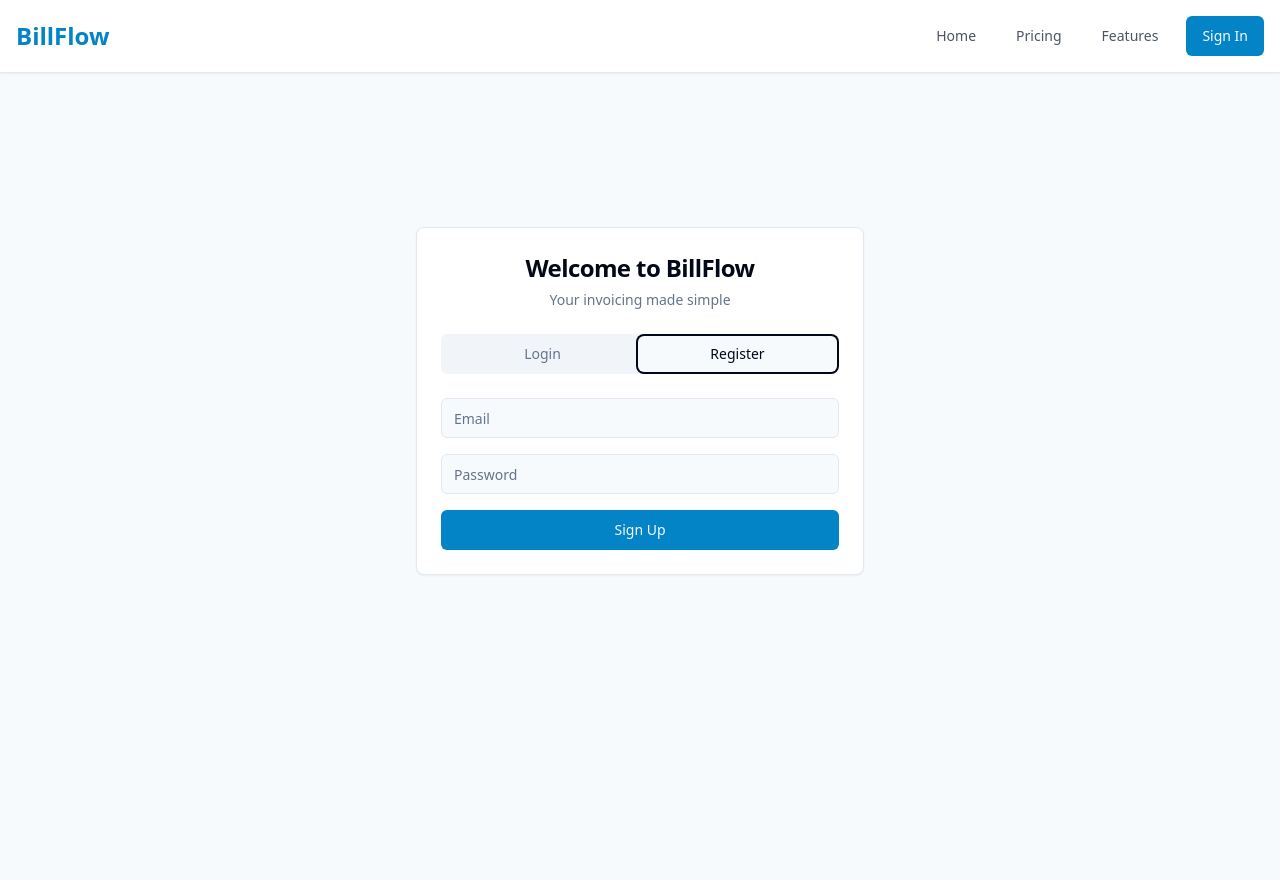
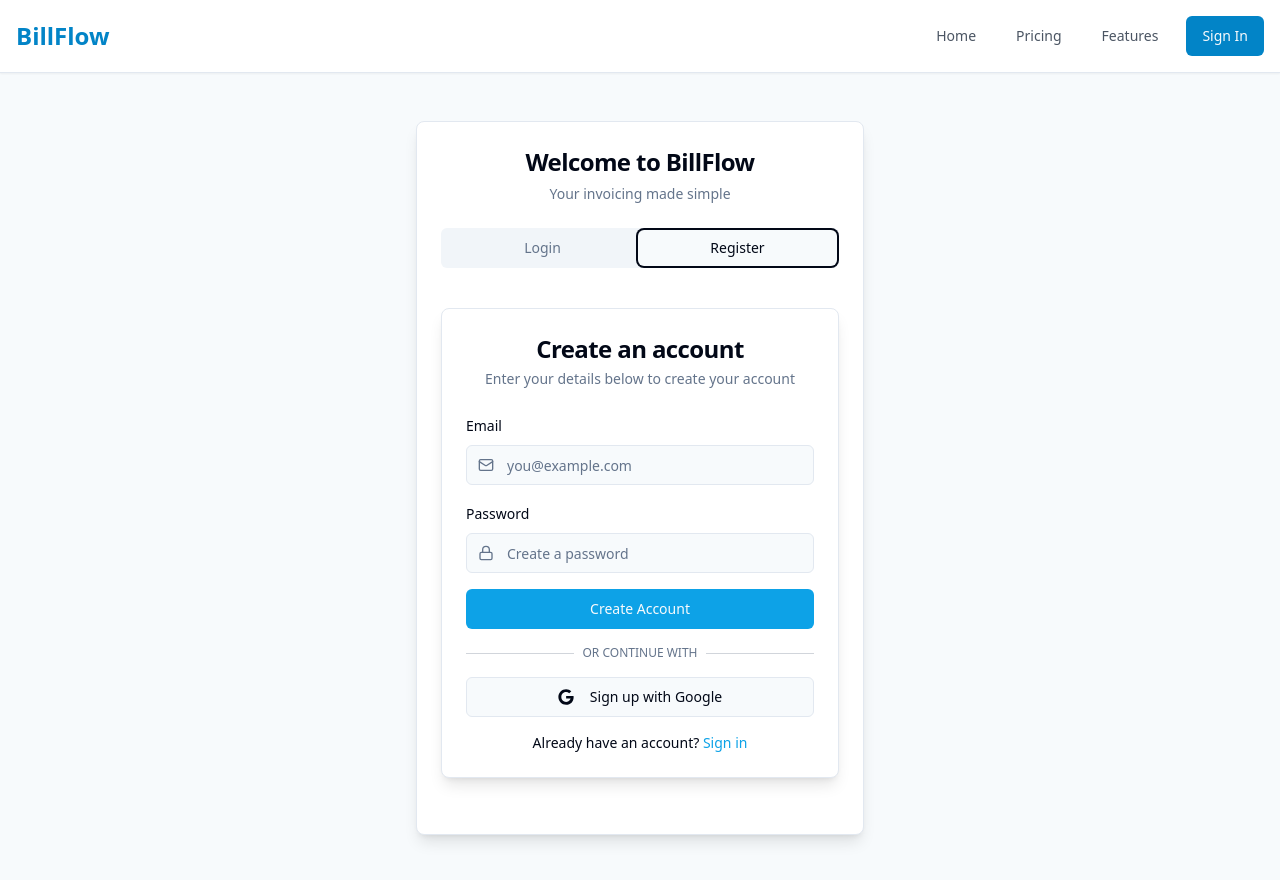
Before and after one commit to manan879/smart-saas-deploy, a React (Vite) app: page /auth in a window 1280 px wide. Both pictures are taken after a click on the tab "Register". Shown: the top 880 px of the page. Before the commit the page ends 800 px from the top, so only its background shows below. Built offline with nearby package versions, Linux system fonts and the light colour scheme.

Commit message:
feat: Add signup component
Adds a React signup component with email/password and Google OAuth signup/login, form validation, success/error messages, Tailwind styling, and Supabase integration.

```diff
--- a/src/components/AuthForm.tsx
+++ b/src/components/AuthForm.tsx
@@ -5,33 +5,33 @@ import { Button } from '@/components/ui/button';
 import { Input } from '@/components/ui/input';
 import { Card, CardContent, CardDescription, CardFooter, CardHeader, CardTitle } from '@/components/ui/card';
 import { Tabs, TabsContent, TabsList, TabsTrigger } from '@/components/ui/tabs';
+import { SignupForm } from '@/components/SignupForm';
+import { Mail, Lock } from 'lucide-react';
 
 export const AuthForm = () => {
-  const { signIn, signUp, loading } = useAuth();
+  const { signIn, loading } = useAuth();
   const [email, setEmail] = useState('');
   const [password, setPassword] = useState('');
+  const [authLoading, setAuthLoading] = useState(false);
+  const [error, setError] = useState<string | null>(null);
 
   const handleSignIn = async (e: React.FormEvent) => {
     e.preventDefault();
     try {
+      setAuthLoading(true);
+      setError(null);
       await signIn(email, password);
-    } catch (error) {
+    } catch (error: any) {
+      setError(error.message || "Login failed");
       console.error('Sign-in error:', error);
-    }
-  };
-
-  const handleSignUp = async (e: React.FormEvent) => {
-    e.preventDefault();
-    try {
-      await signUp(email, password);
-    } catch (error) {
-      console.error('Sign-up error:', error);
+    } finally {
+      setAuthLoading(false);
     }
   };
 
   return (
     <div className="flex min-h-[70vh] items-center justify-center">
-      <Card className="w-full max-w-md">
+      <Card className="w-full max-w-md shadow-lg">
         <CardHeader>
           <CardTitle className="text-2xl text-center">Welcome to BillFlow</CardTitle>
           <CardDescription className="text-center">Your invoicing made simple</CardDescription>
@@ -44,57 +44,53 @@ export const AuthForm = () => {
             </TabsList>
             <TabsContent value="login">
               <form onSubmit={handleSignIn} className="space-y-4 pt-4">
+                {error && (
+                  <div className="p-3 bg-red-50 border border-red-200 text-red-700 rounded-md text-sm">
+                    {error}
+                  </div>
+                )}
+
                 <div className="space-y-2">
+                  <div className="relative">
+                    <Mail className="absolute left-3 top-3 h-4 w-4 text-muted-foreground" />
                     <Input
                       id="email"
                       type="email"
                       placeholder="Email"
+                      className="pl-10"
                       value={email}
                       onChange={(e) => setEmail(e.target.value)}
                       required
+                      disabled={authLoading || loading}
                     />
                   </div>
+                </div>
                 <div className="space-y-2">
+                  <div className="relative">
+                    <Lock className="absolute left-3 top-3 h-4 w-4 text-muted-foreground" />
                     <Input
                       id="password"
                       type="password"
                       placeholder="Password"
+                      className="pl-10"
                       value={password}
                       onChange={(e) => setPassword(e.target.value)}
                       required
+                      disabled={authLoading || loading}
                     />
                   </div>
-                <Button type="submit" className="w-full bg-billflow-600 hover:bg-billflow-700" disabled={loading}>
-                  {loading ? 'Signing in...' : 'Sign In'}
+                </div>
+                <Button
+                  type="submit"
+                  className="w-full bg-primary hover:bg-primary/90"
+                  disabled={authLoading || loading}
+                >
+                  {(authLoading || loading) ? 'Signing in...' : 'Sign In'}
                 </Button>
               </form>
             </TabsContent>
             <TabsContent value="register">
-              <form onSubmit={handleSignUp} className="space-y-4 pt-4">
-                <div className="space-y-2">
-                  <Input
-                    id="register-email"
-                    type="email"
-                    placeholder="Email"
-                    value={email}
-                    onChange={(e) => setEmail(e.target.value)}
-                    required
-                  />
-                </div>
-                <div className="space-y-2">
-                  <Input
-                    id="register-password"
-                    type="password"
-                    placeholder="Password"
-                    value={password}
-                    onChange={(e) => setPassword(e.target.value)}
-                    required
-                  />
-                </div>
-                <Button type="submit" className="w-full bg-billflow-600 hover:bg-billflow-700" disabled={loading}>
-                  {loading ? 'Signing up...' : 'Sign Up'}
-                </Button>
-              </form>
+              <SignupForm />
             </TabsContent>
           </Tabs>
         </CardContent>
--- /dev/null
+++ b/src/components/SignupForm.tsx
@@ -0,0 +1,199 @@
+
+import React, { useState } from 'react';
+import { useForm } from 'react-hook-form';
+import { useAuth } from '@/context/AuthContext';
+import { Button } from '@/components/ui/button';
+import { Input } from '@/components/ui/input';
+import { Form, FormControl, FormField, FormItem, FormLabel, FormMessage } from '@/components/ui/form';
+import { Card, CardContent, CardDescription, CardFooter, CardHeader, CardTitle } from '@/components/ui/card';
+import { Alert, AlertDescription } from '@/components/ui/alert';
+import { toast } from 'sonner';
+import { zodResolver } from '@hookform/resolvers/zod';
+import * as z from 'zod';
+import { Mail, Lock, AlertTriangle, User, Check } from 'lucide-react';
+
+// Form validation schema
+const signupSchema = z.object({
+  email: z.string().email({ message: "Please enter a valid email address" }),
+  password: z.string().min(8, { message: "Password must be at least 8 characters" })
+    .regex(/[A-Z]/, { message: "Password must contain at least one uppercase letter" })
+    .regex(/[0-9]/, { message: "Password must contain at least one number" })
+});
+
+type SignupFormValues = z.infer<typeof signupSchema>;
+
+export const SignupForm = () => {
+  const { signUp, supabase } = useAuth();
+  const [loading, setLoading] = useState(false);
+  const [error, setError] = useState<string | null>(null);
+  const [success, setSuccess] = useState<string | null>(null);
+
+  const form = useForm<SignupFormValues>({
+    resolver: zodResolver(signupSchema),
+    defaultValues: {
+      email: "",
+      password: "",
+    },
+  });
+
+  const handleSignUp = async (data: SignupFormValues) => {
+    try {
+      setLoading(true);
+      setError(null);
+
+      await signUp(data.email, data.password);
+
+      setSuccess("Account created successfully! Please check your email for verification.");
+      form.reset();
+    } catch (err: any) {
+      setError(err.message || "Failed to create account");
+    } finally {
+      setLoading(false);
+    }
+  };
+
+  const handleGoogleSignIn = async () => {
+    try {
+      setLoading(true);
+      setError(null);
+
+      const { error } = await supabase.auth.signInWithOAuth({
+        provider: 'google',
+        options: {
+          redirectTo: window.location.origin + '/dashboard'
+        }
+      });
+
+      if (error) throw error;
+    } catch (err: any) {
+      setError(err.message || "Failed to sign in with Google");
+      toast.error(err.message || "Failed to sign in with Google");
+    } finally {
+      setLoading(false);
+    }
+  };
+
+  return (
+    <div className="flex justify-center items-center py-8">
+      <Card className="w-full max-w-md shadow-lg">
+        <CardHeader className="space-y-1 text-center">
+          <CardTitle className="text-2xl font-bold">Create an account</CardTitle>
+          <CardDescription>
+            Enter your details below to create your account
+          </CardDescription>
+        </CardHeader>
+        <CardContent className="space-y-4">
+          {error && (
+            <Alert variant="destructive" className="mb-4">
+              <AlertTriangle className="h-4 w-4" />
+              <AlertDescription>{error}</AlertDescription>
+            </Alert>
+          )}
+
+          {success && (
+            <Alert className="mb-4 bg-green-50 border-green-200 text-green-800">
+              <Check className="h-4 w-4 text-green-500" />
+              <AlertDescription>{success}</AlertDescription>
+            </Alert>
+          )}
+
+          <Form {...form}>
+            <form onSubmit={form.handleSubmit(handleSignUp)} className="space-y-4">
+              <FormField
+                control={form.control}
+                name="email"
+                render={({ field }) => (
+                  <FormItem>
+                    <FormLabel>Email</FormLabel>
+                    <FormControl>
+                      <div className="relative">
+                        <Mail className="absolute left-3 top-3 h-4 w-4 text-muted-foreground" />
+                        <Input
+                          placeholder="you@example.com"
+                          className="pl-10"
+                          {...field}
+                          disabled={loading}
+                        />
+                      </div>
+                    </FormControl>
+                    <FormMessage />
+                  </FormItem>
+                )}
+              />
+              <FormField
+                control={form.control}
+                name="password"
+                render={({ field }) => (
+                  <FormItem>
+                    <FormLabel>Password</FormLabel>
+                    <FormControl>
+                      <div className="relative">
+                        <Lock className="absolute left-3 top-3 h-4 w-4 text-muted-foreground" />
+                        <Input
+                          type="password"
+                          placeholder="Create a password"
+                          className="pl-10"
+                          {...field}
+                          disabled={loading}
+                        />
+                      </div>
+                    </FormControl>
+                    <FormMessage />
+                  </FormItem>
+                )}
+              />
+              <Button
+                type="submit"
+                className="w-full bg-primary hover:bg-primary/90"
+                disabled={loading}
+              >
+                {loading ? 'Creating account...' : 'Create Account'}
+              </Button>
+            </form>
+          </Form>
+
+          <div className="relative">
+            <div className="absolute inset-0 flex items-center">
+              <span className="w-full border-t border-gray-300" />
+            </div>
+            <div className="relative flex justify-center text-xs uppercase">
+              <span className="bg-card px-2 text-muted-foreground">Or continue with</span>
+            </div>
+          </div>
+
+          <Button
+            type="button"
+            variant="outline"
+            onClick={handleGoogleSignIn}
+            disabled={loading}
+            className="w-full"
+          >
+            <svg
+              className="mr-2 h-4 w-4"
+              aria-hidden="true"
+              focusable="false"
+              data-prefix="fab"
+              data-icon="google"
+              role="img"
+              xmlns="http://www.w3.org/2000/svg"
+              viewBox="0 0 488 512"
+            >
+              <path
+                fill="currentColor"
+                d="M488 261.8C488 403.3 391.1 504 248 504 110.8 504 0 393.2 0 256S110.8 8 248 8c66.8 0 123 24.5 166.3 64.9l-67.5 64.9C258.5 52.6 94.3 116.6 94.3 256c0 86.5 69.1 156.6 153.7 156.6 98.2 0 135-70.4 140.8-106.9H248v-85.3h236.1c2.3 12.7 3.9 24.9 3.9 41.4z"
+              ></path>
+            </svg>
+            Sign up with Google
+          </Button>
+
+          <div className="mt-4 text-center text-sm">
+            Already have an account?{" "}
+            <a href="/auth" className="text-primary hover:underline">
+              Sign in
+            </a>
+          </div>
+        </CardContent>
+      </Card>
+    </div>
+  );
+};
--- a/src/components/ui/card.tsx
+++ b/src/components/ui/card.tsx
@@ -1,3 +1,4 @@
+
 import * as React from "react"
 
 import { cn } from "@/lib/utils"
--- a/src/context/AuthContext.tsx
+++ b/src/context/AuthContext.tsx
@@ -68,7 +68,6 @@ export const AuthProvider = ({ children }: { children: React.ReactNode }) => {
       if (error) throw error;
 
       toast.success('Logged in successfully!');
-      return data;
     } catch (error: any) {
       toast.error(error.message || 'Error signing in');
       throw error;
@@ -85,7 +84,6 @@ export const AuthProvider = ({ children }: { children: React.ReactNode }) => {
       if (error) throw error;
 
       toast.success('Sign-up successful! Please check your email for verification.');
-      return data;
     } catch (error: any) {
       toast.error(error.message || 'Error signing up');
       throw error;
```
Lines whose indentation alone changed are shown as unchanged.
